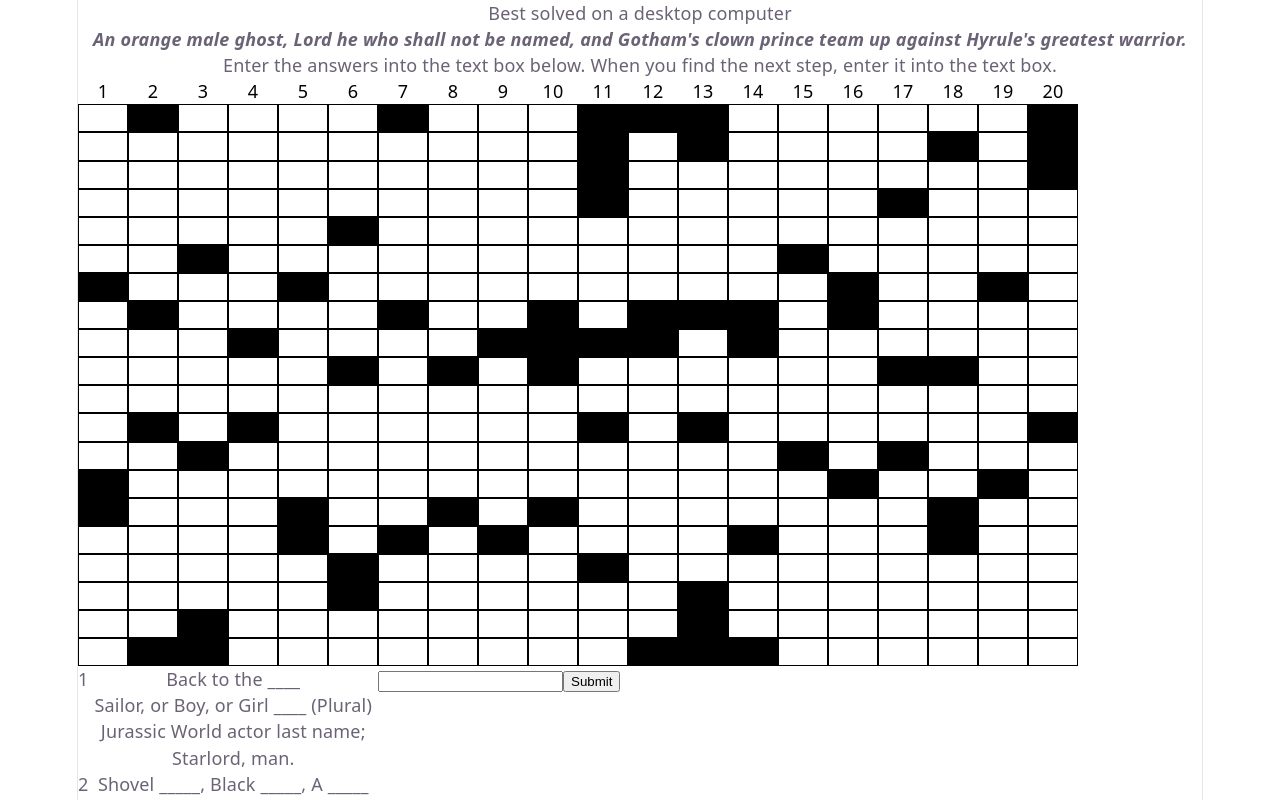
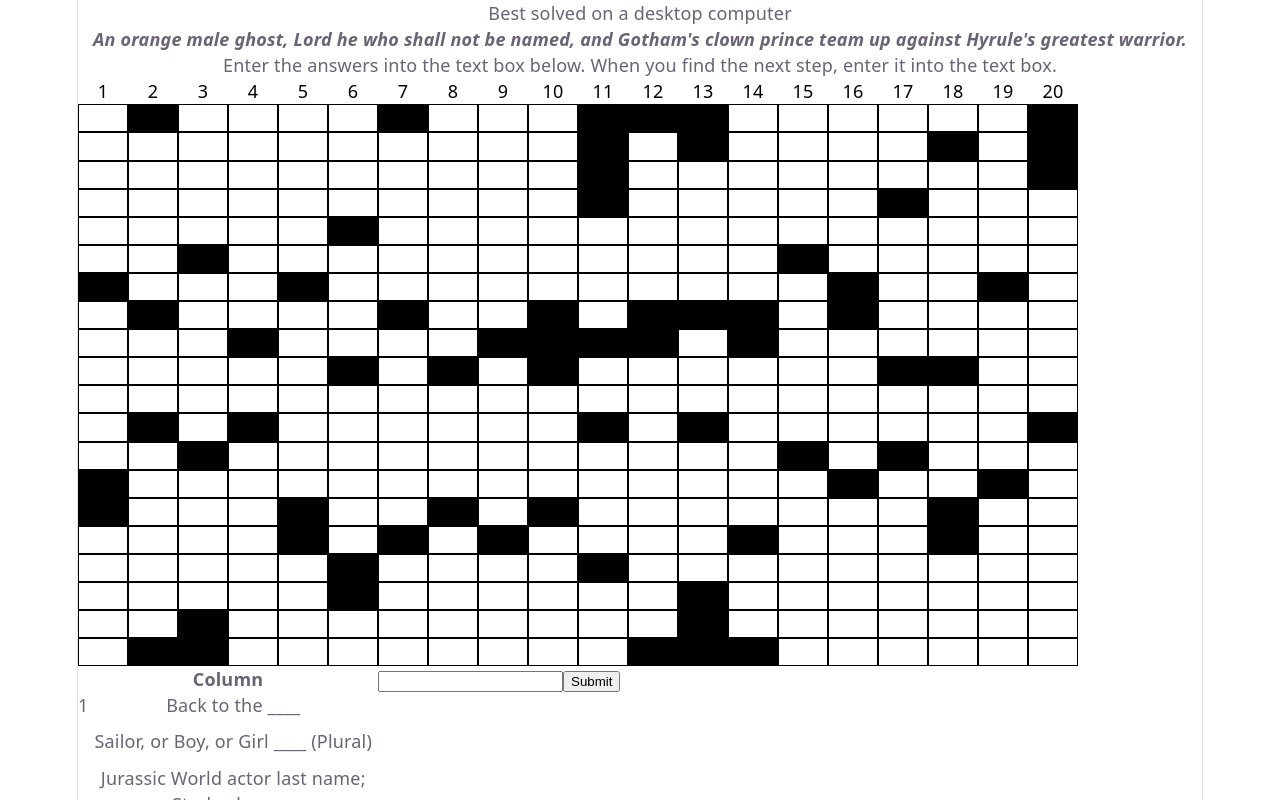
Before and after one commit to thejdlowe/crossword-puzzle, a React (Vite) app: page / in a window 1280 px wide. Shown: the top 800 px of the page. Built offline with nearby package versions, Linux system fonts and the light colour scheme.

Commit message:
slight cleanups

```diff
--- a/src/components/Puzzle/components/Crossword/Crossword.tsx
+++ b/src/components/Puzzle/components/Crossword/Crossword.tsx
@@ -52,8 +52,12 @@ export const Crossword = ({
 			</div>
 			<div className="puzzle-questions">
 				<div>
+					<span><b>Column</b></span>
 					{columns.map((column, columnIndex) => (
-						<div key={columnIndex} style={{ display: "flex", width: "300px" }}>
+						<div
+							key={columnIndex}
+							style={{ display: "flex", width: "300px", paddingBottom: "10px" }}
+						>
 							<span>{columnIndex + 1}</span>
 							<span>
 								{column.map(
@@ -64,9 +68,9 @@ export const Crossword = ({
 										if (!cell.question) {
 											return null;
 										}
-										let style = {};
+										let style = { paddingBottom: "10px" };
 										if (cell.solved) {
-											style = { backgroundColor: "lightgreen" };
+											style = { ...style, backgroundColor: "lightgreen" };
 										}
 										return (
 											<div key={rowIndex} style={style}>
```
